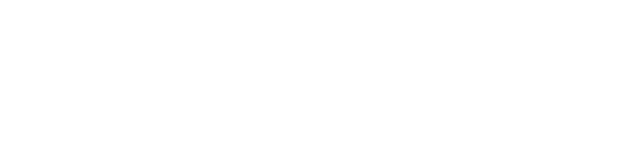
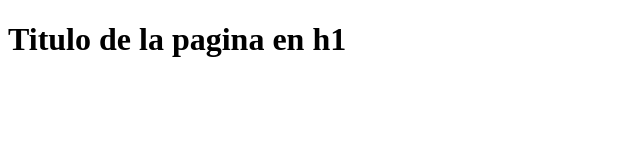
Before and after one commit to jorgecialm/jorgecialm, a plain HTML site: page index.html in a window 1280 px wide. Shown: the whole page, without its empty margins (0-640 px from the left). Drawn offline with Linux system fonts and the light colour scheme.

Commit message:
agregamos un h1

```diff
--- a/index.html
+++ b/index.html
@@ -6,6 +6,6 @@
     <title>Document</title>
 </head>
 <body>
-
+  <h1>Titulo de la pagina en h1</h1>
 </body>
 </html>
```
